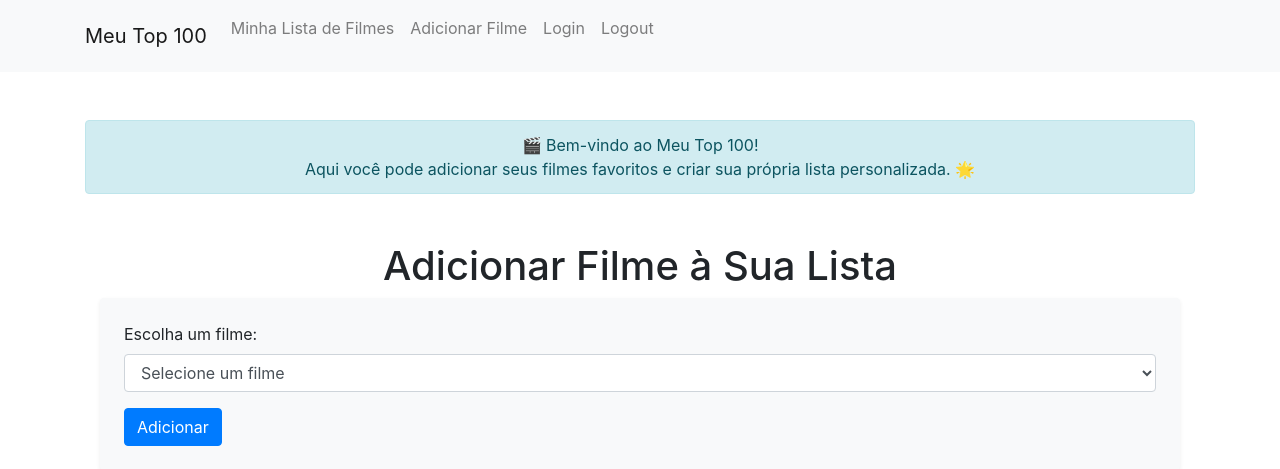
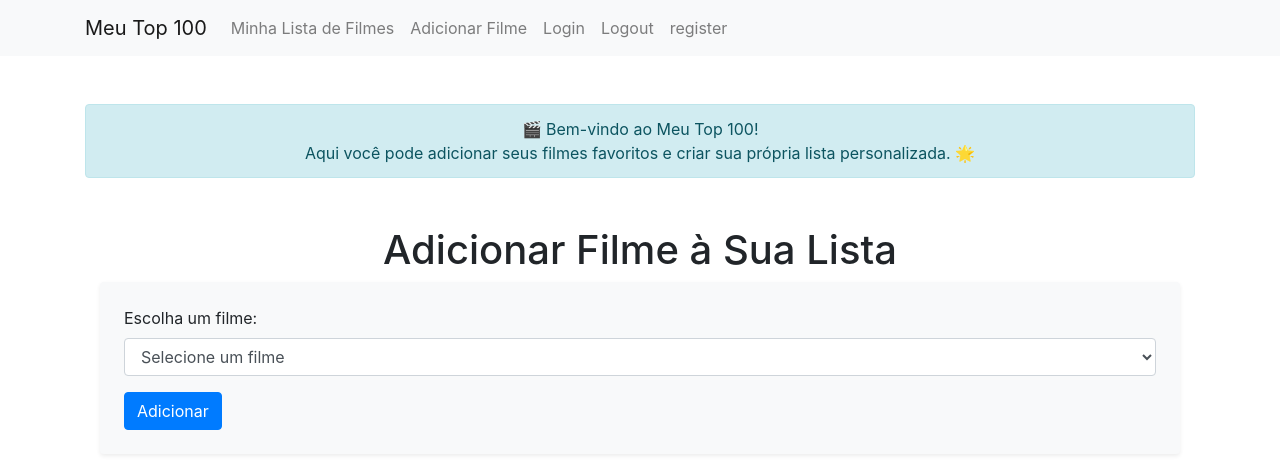
Before and after one commit to GhaLuccas/Mytop100, a Django app: page /movies/movies/add/ in a window 1280 px wide. Shown: the top 469 px of the page. Run offline with Django 4.2, Linux system fonts and the light colour scheme; data comes from the database, SQL or seed files in the repository; both versions use the stored data as it was after the commit; some libraries are stand-ins or nearby versions.

Commit message:
logout created

```diff
--- a/mytop100/accounts/urls.py
+++ b/mytop100/accounts/urls.py
@@ -2,9 +2,10 @@
 from .views import registro
 from django.urls import path
 
+app_name = "accounts"
+
 urlpatterns = [
     path('login/', auth_views.LoginView.as_view(), name='login'),
-    path('logout/', auth_views.LogoutView.as_view(), name='logout'),
+    path('logout/', auth_views.LogoutView.as_view(next_page='movies:home'), name='logout'),
     path('registro/', registro, name='registro'),
-
 ]
--- a/mytop100/movies/templates/add_movie.html
+++ b/mytop100/movies/templates/add_movie.html
@@ -18,6 +18,6 @@
         </div>
         <button type="submit" class="btn btn-primary">Adicionar</button>
     </form>
-    <a href="{% url 'list' %}" class="btn btn-secondary mt-3">Voltar à lista de filmes</a>
+    <a href="{% url 'movies:list' %}" class="btn btn-secondary mt-3">Voltar à lista de filmes</a>
 </div>
 {% endblock %}
--- a/mytop100/movies/templates/home.html
+++ b/mytop100/movies/templates/home.html
@@ -10,23 +10,26 @@
     <!-- Navbar -->
     <nav class="navbar navbar-expand-lg navbar-light bg-light">
         <div class="container">
-            <a class="navbar-brand" href="{% url 'home' %}">Meu Top 100</a>
+            <a class="navbar-brand" href="{% url 'movies:home' %}">Meu Top 100</a>
             <button class="navbar-toggler" type="button" data-toggle="collapse" data-target="#navbarNav" aria-controls="navbarNav" aria-expanded="false" aria-label="Toggle navigation">
                 <span class="navbar-toggler-icon"></span>
             </button>
             <div class="collapse navbar-collapse" id="navbarNav">
                 <ul class="navbar-nav">
                     <li class="nav-item">
-                        <a class="nav-link" href="{% url 'list' %}">Minha Lista de Filmes</a>
+                        <a class="nav-link" href="{% url 'movies:list' %}">Minha Lista de Filmes</a>
                     </li>
                     <li class="nav-item">
-                        <a class="nav-link" href="{% url 'add_movie' %}">Adicionar Filme</a>
+                        <a class="nav-link" href="{% url 'movies:add_movie' %}">Adicionar Filme</a>
                     </li>
                     <li class="nav-item">
-                        <p class="nav-link">Login</p>
+                        <a class="nav-link" href="{% url 'accounts:login' %}">Login</a>
                     </li>
                     <li class="nav-item">
-                        <p class="nav-link">Logout</p>
+                        <a class="nav-link" href="{% url 'accounts:logout' %}">Logout</a>
+                    </li>
+                    <li class="nav-item">
+                        <a class="nav-link" href="{% url 'accounts:registro' %}">register</a>
                     </li>
                 </ul>
             </div>
--- a/mytop100/movies/templates/movielist.html
+++ b/mytop100/movies/templates/movielist.html
@@ -13,7 +13,7 @@
                     <span>Diretor: {{ movie.director }}</span><br>
                     <span class="score">Pontuação: {{ movie.score }}</span>
                 </div>
-                <form action="{% url 'remove_movie' movie.id %}" method="POST">
+                <form action="{% url 'movies:remove_movie' movie.id %}" method="POST">
                     {% csrf_token %}
                     <button type="submit" class="btn btn-danger btn-sm">Remover</button>
                 </form>
@@ -22,6 +22,6 @@
             <li class="list-group-item">Nenhum filme encontrado.</li>
         {% endfor %}
     </ul>
-    <a href="{% url 'add_movie' %}" class="btn btn-primary mt-4">Adicionar Filme</a>
+    <a href="{% url 'movies:add_movie' %}" class="btn btn-primary mt-4">Adicionar Filme</a>
 </div>
 {% endblock %}
--- a/mytop100/movies/urls.py
+++ b/mytop100/movies/urls.py
@@ -1,5 +1,7 @@
 from django.urls import path
 from . import views
+
+app_name="movies"
 
 urlpatterns = [
     path("home/", views.home, name="home"),
--- a/mytop100/mytop100/settings.py
+++ b/mytop100/mytop100/settings.py
@@ -126,6 +126,6 @@
 
 DEFAULT_AUTO_FIELD = 'django.db.models.BigAutoField'
 
-LOGIN_URL = 'login'  # URL para onde o usuário será redirecionado ao tentar acessar uma página protegida
-LOGIN_REDIRECT_URL = 'home'  # URL para onde o usuário será redirecionado após o login der certo
-LOGOUT_REDIRECT_URL = 'home'  # URL para onde o usuário será redirecionado após logout
+LOGIN_URL = 'accounts:login'  # Aponte para o login com o namespace correto do app 'accounts'
+LOGIN_REDIRECT_URL = 'movies:home'  # Redireciona para a home dentro do app 'movies'
+LOGOUT_REDIRECT_URL = 'movies:home'  # Redireciona para a home do app 'movies' após o logout
```
Also changed, not shown: mytop100/db.sqlite3.
